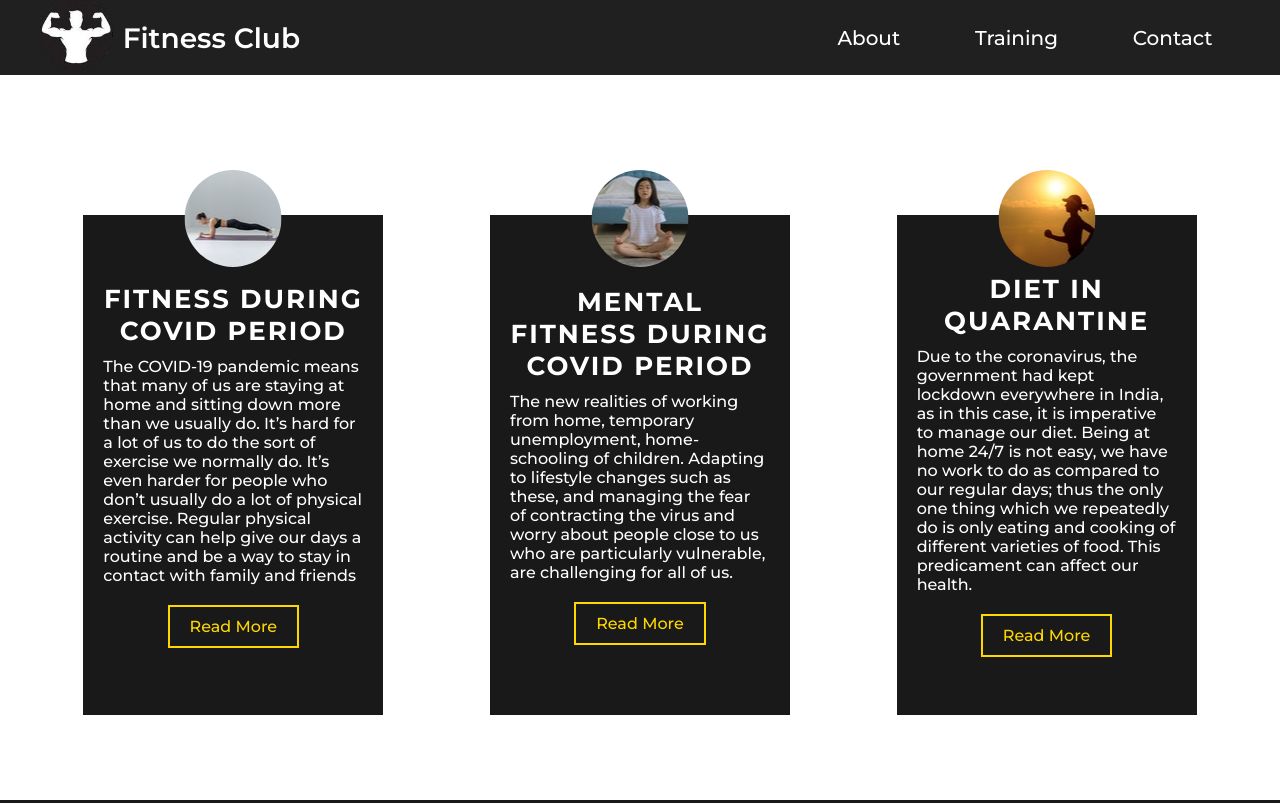
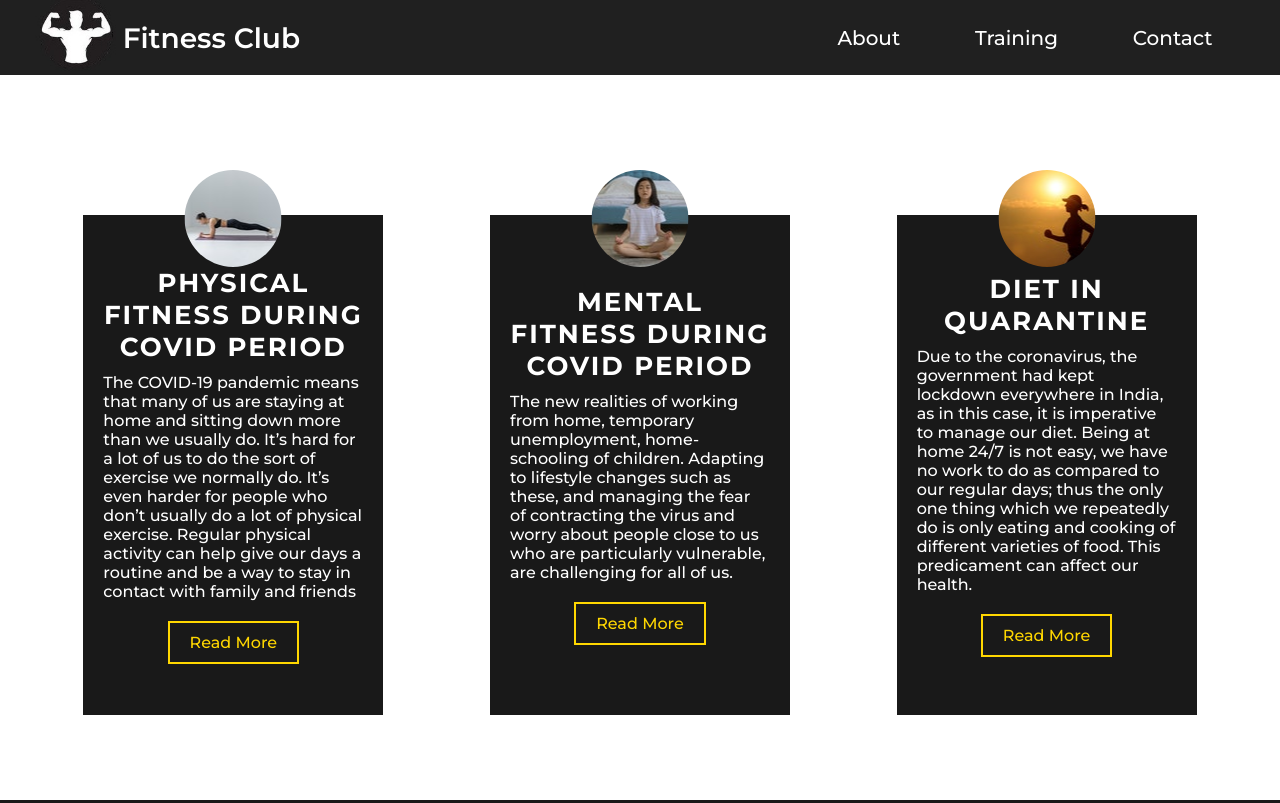
Before and after one commit to Badhatalaf/fitness-website, a plain HTML site: page index.html in a window 1280 px wide. Shown: the top 803 px of the page. Drawn offline with Linux system fonts and the light colour scheme.

Commit message:
Update index.html

```diff
--- a/index.html
+++ b/index.html
@@ -38,7 +38,7 @@
             </div>
             <div class="content">
                 <span class="first"></span>
-                <h2>Fitness during COVID period</h2>
+                <h2>Physical Fitness during COVID period</h2>
                 <p>The COVID-19 pandemic means that many of us are staying at home and sitting down more than we usually
                     do. It’s hard for a lot of us to do the sort of exercise we normally do. It’s even harder for people
                     who don’t usually do a lot of physical exercise. Regular physical activity
```
